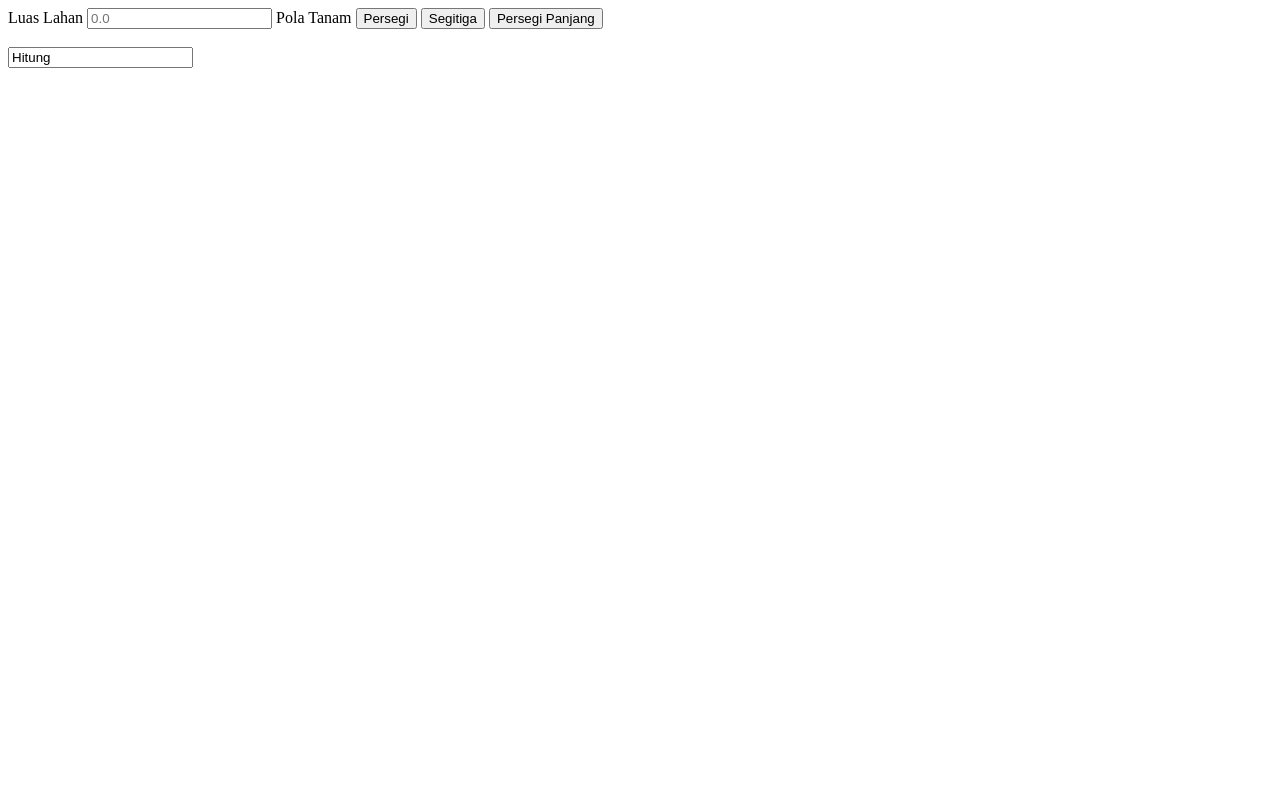
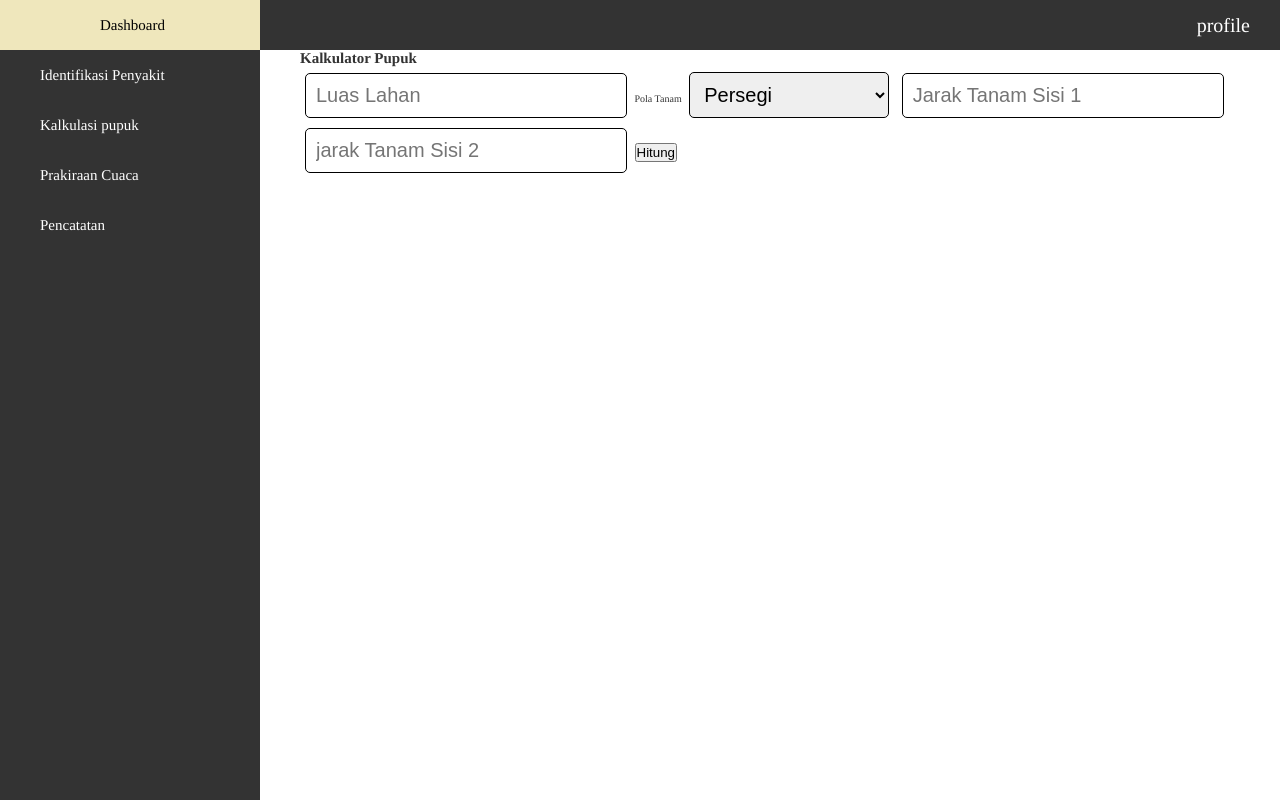
Before and after one commit to itsMallix/ADPL_PPL_TaniTalk, a PHP site: page /pages/petani/kalkulatorPupuk.php in a window 1280 px wide. Run offline with PHP 8.4, Linux system fonts and the light colour scheme.

Commit message:
kalkulator otw 2 :v

```diff
--- a/pages/petani/_sidebarPetani.php
+++ b/pages/petani/_sidebarPetani.php
@@ -3,7 +3,7 @@
     <ul class="menu">
         <li><a href="dashboardPetani.php">Dashboard</a></li>
         <li><a href="identifikasiPenyakit.php">Identifikasi Penyakit</a></li>
-        <li><a href="#">Kalkulasi pupuk</a></li>
+        <li><a href="kalkulatorPupuk.php">Kalkulasi pupuk</a></li>
         <li><a href="#">Prakiraan Cuaca</a></li>
         <li><a href="#">Pencatatan</a></li>
     </ul>
--- a/pages/petani/kalkulatorPupuk.php
+++ b/pages/petani/kalkulatorPupuk.php
@@ -6,20 +6,52 @@
     <meta name="viewport" content="width=device-width, initial-scale=1.0">
     <title>Kalkulator Pupuk</title>
 </head>
+    <?php
+        include '_sidebarPetani.php';
+        include '_navbarPetani.php';
+    ?>
 <body>
     <div class="kalkulator">
-        <form action="../../config/hitungKalkulasi.php" method="GET">
-            <label>Luas Lahan</label>
-            <input type="text" name="luasLahan" autocomplete="off" placeholder="0.0">
+        <form action="" method="GET">
+            <h2>Kalkulator Pupuk</h2>
+            <input type="text" name="luasLahan" placeholder="Luas Lahan" class="input">
 
             <label>Pola Tanam</label>
-            <input type="submit" name="persegi" value="Persegi">
-            <input type="submit" name="segitiga" value="Segitiga">
-            <input type="submit" name="persegiPanjang" value="Persegi Panjang">
-            <br>
-            <br>
-            <input type="submt" class="loginBtn" value="Hitung">
+            <select name="jenisPola" class="jenis">
+                <option value="persegi">Persegi</option>
+                <option value="segitiga">Segitiga</option>
+                <option value="persegi_P">Persegi Panjang</option>
+            </select>
+            <input type="text" name="jarakTanam_1" placeholder="Jarak Tanam Sisi 1" class="input">
+            <input type="text" name="jarakTanam_2" placeholder="jarak Tanam Sisi 2" class="input">
+
+            <input type="submit" value="Hitung" name="hitung" class="hitung">
         </form>
     </div>
 </body>
 </html>
+
+<style>
+    .kalkulator{
+        margin-left: 300px;
+    }
+    .input{
+        width: 300px;
+        margin: 5px;
+        border: 1px solid;
+        border-radius: 5px;
+        padding: 10px;
+        font-size: 15pt;
+    }
+    .hitung{
+
+    }
+    .jenis{
+        font-size: 15pt;
+        border: 1px solid;
+        width: 200px;
+        margin: 5px;
+        border-radius: 5px;
+        padding: 10px;
+    }
+</style>
```
Also changed, not shown: config/hitungKalkulasi.php (deleted, +0 -21 lines).
